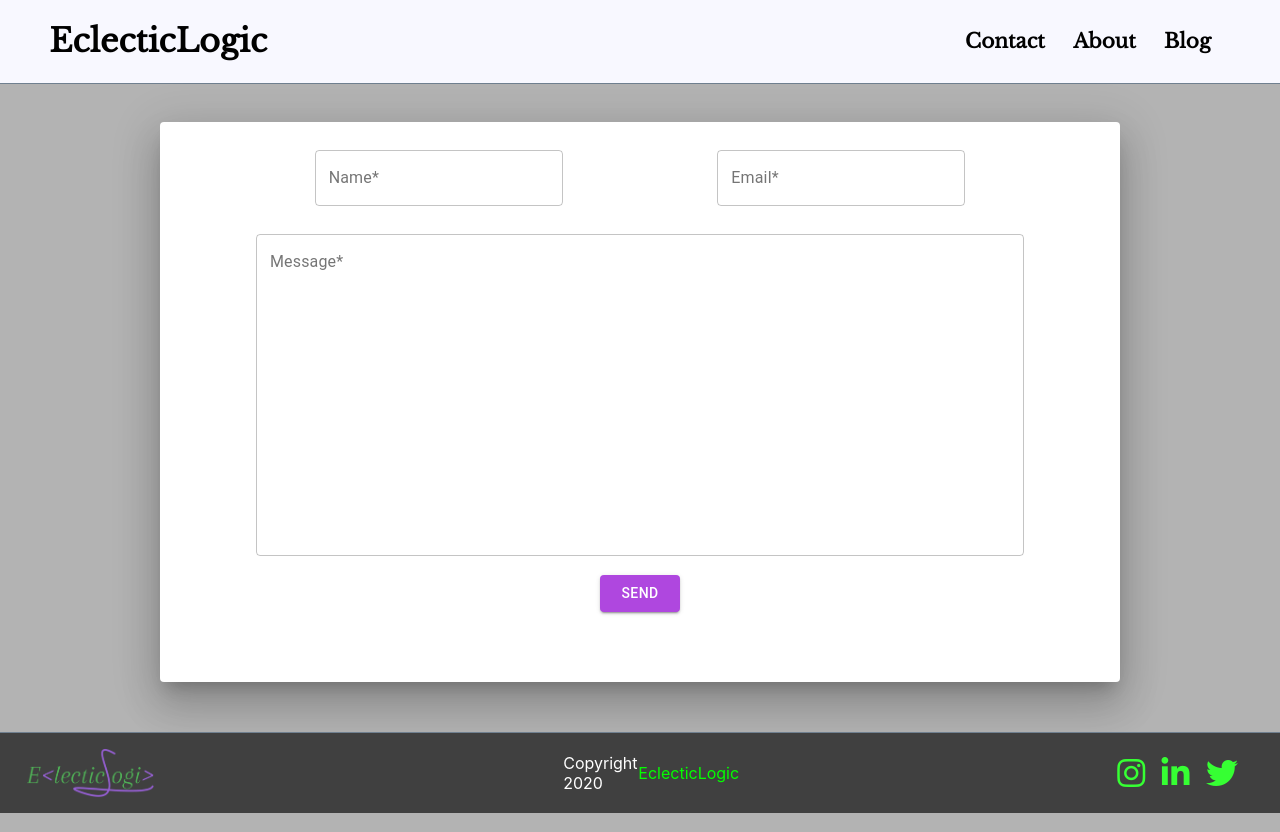
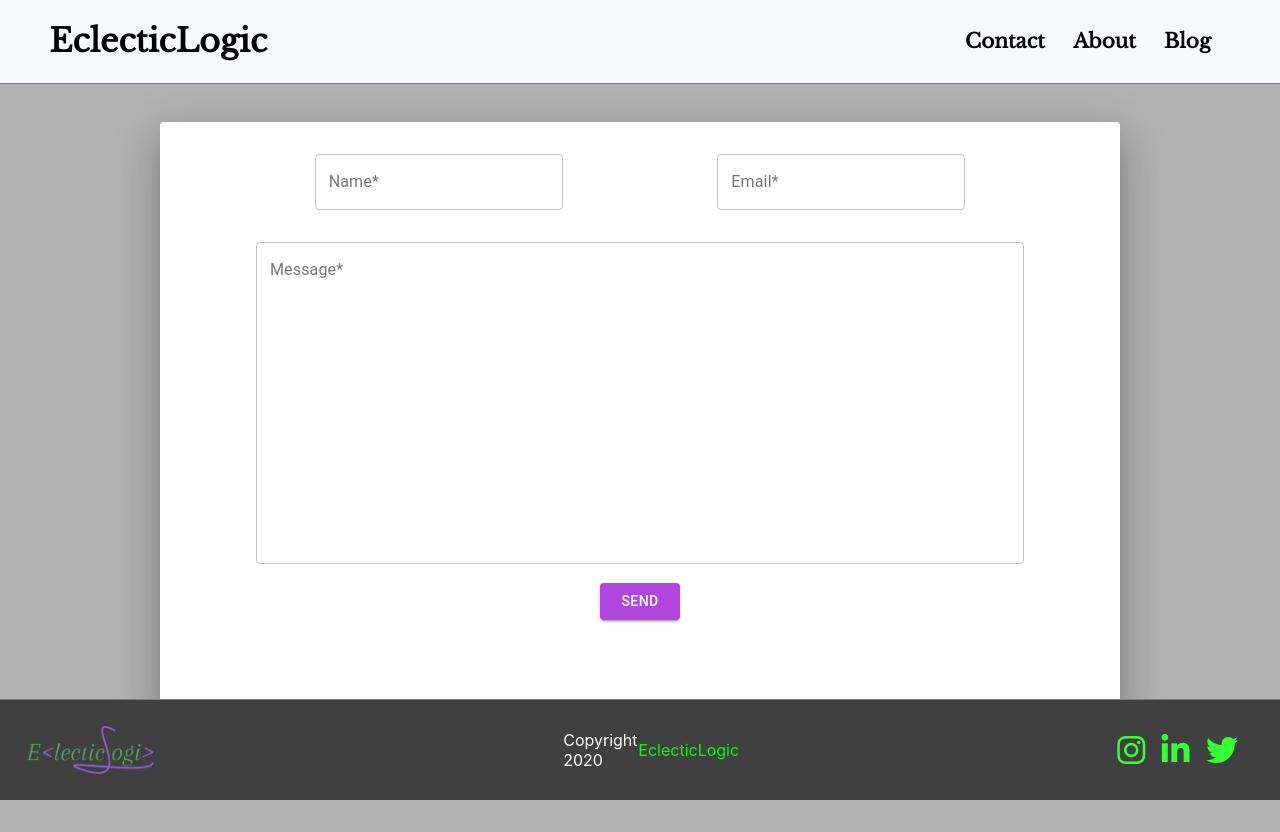
Before and after one commit to crsullivan/eclectic-advanced, a React (Create React App) app in the folder eclectic-advanced/: page /contact in a window 1280 px wide. Built offline with nearby package versions, Linux system fonts and the light colour scheme.

Commit message:
updates to play nice amongst browsers

```diff
--- a/eclectic-advanced/src/About.css
+++ b/eclectic-advanced/src/About.css
@@ -84,8 +84,10 @@
   }
 
   .devpic {
-    max-width: 30%;
+    min-width: 350px;
+    max-width: 500px;
     margin-top: 5%;
-    max-height: 40%
+    min-height: 80px;
+    max-height: 800px
 
   }
--- a/eclectic-advanced/src/Contact.css
+++ b/eclectic-advanced/src/Contact.css
@@ -1,12 +1,13 @@
 .Contact {
-    height: 77.8vh;
+    min-height: 77.8vh;
     width: auto;
     display: flex;
 }
 
 .contactForm {
     width: 75%;
-    height: 70vh;
+    height: 600px;
+    min-height: 70%;
     margin: auto;
     margin-top: 1%;
 }
--- a/eclectic-advanced/src/Footer.css
+++ b/eclectic-advanced/src/Footer.css
@@ -10,7 +10,7 @@
 
     .footer {
         max-width: auto;
-        min-height: 40%;
+        min-height: 100px;
         display: flex;
         flex-direction: column;
         position: relative;
@@ -51,15 +51,16 @@
 
 .footer {
     background-color: #404040;
-    position: absolute;
+    position: fixed;
     width: 100%;
-    height: 10vh;
+    height: 100px;
     margin: 0 auto;
     border-top: 1px solid slategrey;
     color: white;
     display: flex;
     justify-content:space-between;
     align-items: center;
+    bottom: 0;
 
 }
 
--- a/eclectic-advanced/src/Landing.css
+++ b/eclectic-advanced/src/Landing.css
@@ -21,7 +21,7 @@
 }
 
 .Landing {
-    height: 77.8vh;
+    min-height: auto;
     font-family: 'Libre Baskerville', serif;
 
 }
@@ -31,7 +31,6 @@
     height: 600px;
     margin: auto;
     /* padding-top: 2%; */
-
 }
 
 .carouselimagecontainer {
--- a/eclectic-advanced/src/index.css
+++ b/eclectic-advanced/src/index.css
@@ -6,6 +6,10 @@ body {
   -webkit-font-smoothing: antialiased;
   -moz-osx-font-smoothing: grayscale;
   background: #b3b3b3;
+    min-height: 400px;
+    margin-bottom: 100px;
+    clear: both;
+
 
 }
 
```
